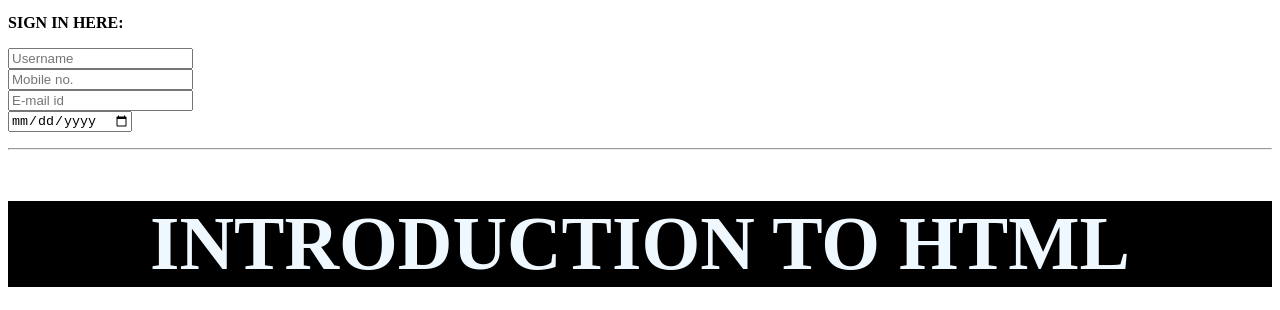
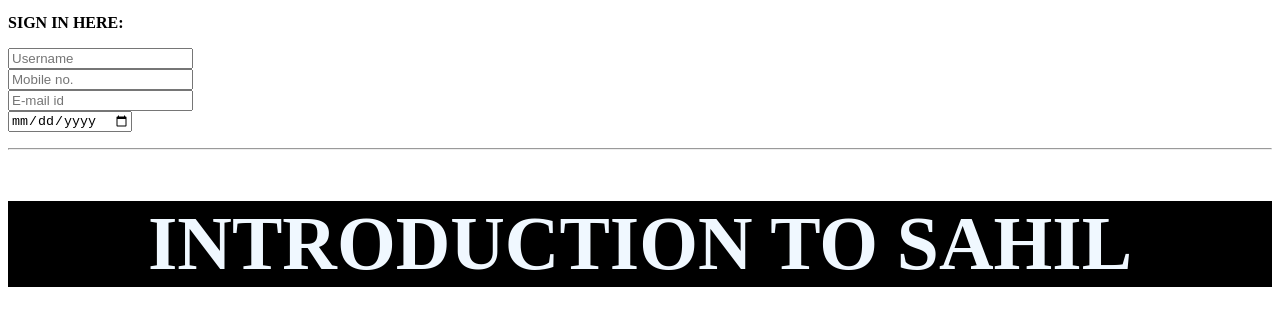
Before and after one commit to guptan404/sahil.github.io, a plain HTML site: page index.html in a window 1280 px wide. Shown: the part 490-800 px from the top of the page. Drawn offline with Linux system fonts and the light colour scheme.

Commit message:
first commit

```diff
--- a/index.html
+++ b/index.html
@@ -25,7 +25,7 @@
     </form>
     </p>
     <hr>
-    <h1>INTRODUCTION TO HTML</h1>
+    <h1>INTRODUCTION TO SAHIL</h1>
     <hr>
     <h3>WHAT IS HTML?</h3>
     <br>
```
